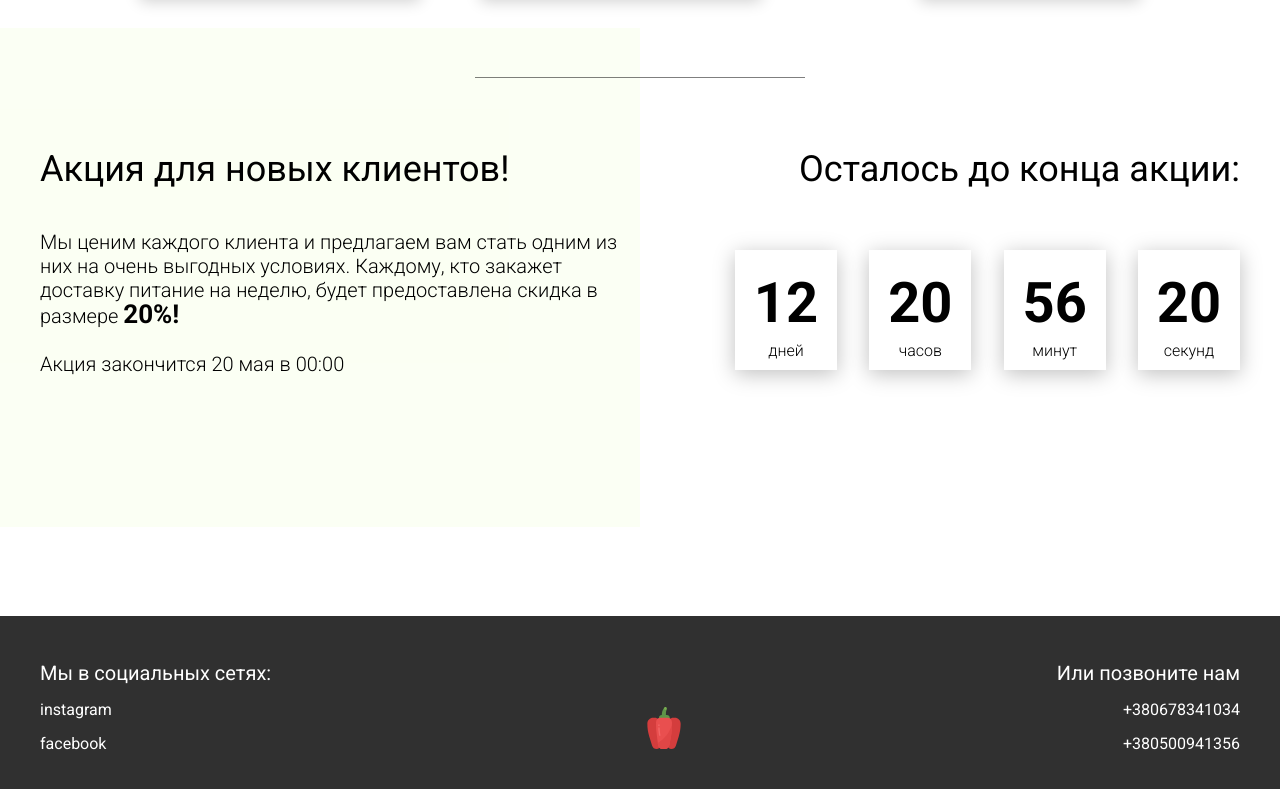
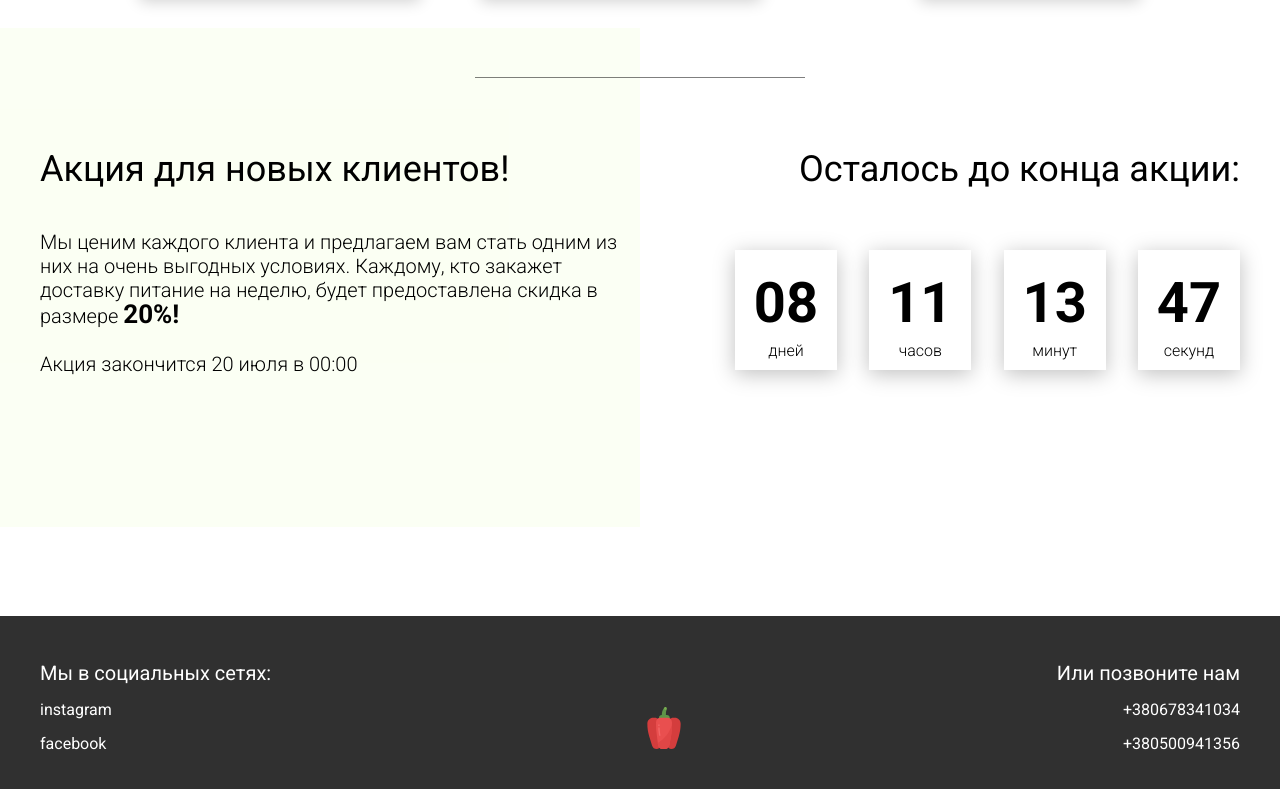
Before and after one commit to LeonidHr/food, a website with bundled scripts: page src/index.html in a window 1280 px wide. Shown: the part 3448-4237 px from the top of the page. Built offline with nearby package versions, Linux system fonts and the light colour scheme.

Commit message:
Added timer functional

```diff
--- a/src/index.html
+++ b/src/index.html
@@ -242,7 +242,7 @@
                     Мы ценим каждого клиента и предлагаем вам стать одним из них на очень выгодных условиях.
                     Каждому, кто закажет доставку питание на неделю, будет предоставлена скидка в размере <span>20%!</span>
                     <br><br>
-                    Акция закончится 20 мая в 00:00
+                    Акция закончится 20 июля в 00:00
                 </div>
             </div>
             <div class="promotion__timer">
--- a/src/js/main.js
+++ b/src/js/main.js
@@ -1,4 +1,8 @@
+"use strict";
+
 window.addEventListener("DOMContentLoaded", () => {
+
+  //* Tabs ====================================================
 
   const tabsParent = document.querySelector('.tabheader__items'),
         tabsContent = document.querySelectorAll('.tabcontent'),
@@ -37,4 +41,60 @@ window.addEventListener("DOMContentLoaded", () => {
       });
     }
   });
+
+  //* Timer ====================================================
+
+  const deadline = '2026-07-20';
+
+  function getTimeRemaining(deadline) {
+    let days, hours, minutes, seconds;
+    const total = Date.parse(deadline) - Date.now();
+
+    if (total <= 0) {
+      days = 0;
+      hours = 0;
+      minutes = 0;
+      seconds = 0;
+    } else {
+      days = Math.floor(total / (1000 * 60 * 60 * 24)),
+      hours = Math.floor((total / (1000 * 60 * 60)) % 24),
+      minutes = Math.floor((total / (1000 * 60)) % 60),
+      seconds = Math.floor((total / 1000) % 60);
+    }
+
+    return {total, days, hours, minutes, seconds};
+  }
+
+  function setTimer(selector, deadline) {
+    const timer = document.querySelector(selector),
+          days = timer.querySelector('#days'),
+          hours = timer.querySelector('#hours'),
+          minutes = timer.querySelector('#minutes'),
+          seconds = timer.querySelector('#seconds'),
+          timerInterval = setInterval(updateTimer, 1000);
+
+    updateTimer();
+
+    function updateTimer() {
+      const total = getTimeRemaining(deadline);
+
+      if (total.total <= 0) clearInterval(timerInterval);
+
+      days.innerHTML = getZero(total.days);
+      hours.innerHTML = getZero(total.hours);
+      minutes.innerHTML = getZero(total.minutes);
+      seconds.innerHTML = getZero(total.seconds);
+    }
+  }
+
+  function getZero(num) {
+    if (num >= 0 && num < 10) {
+      return `0${num}`;
+    } else {
+      return num;
+    }
+  }
+
+  setTimer('.timer', deadline);
+
 });
```
Also changed, not shown: dist/index.html, dist/js/script.js, 1 other file.
